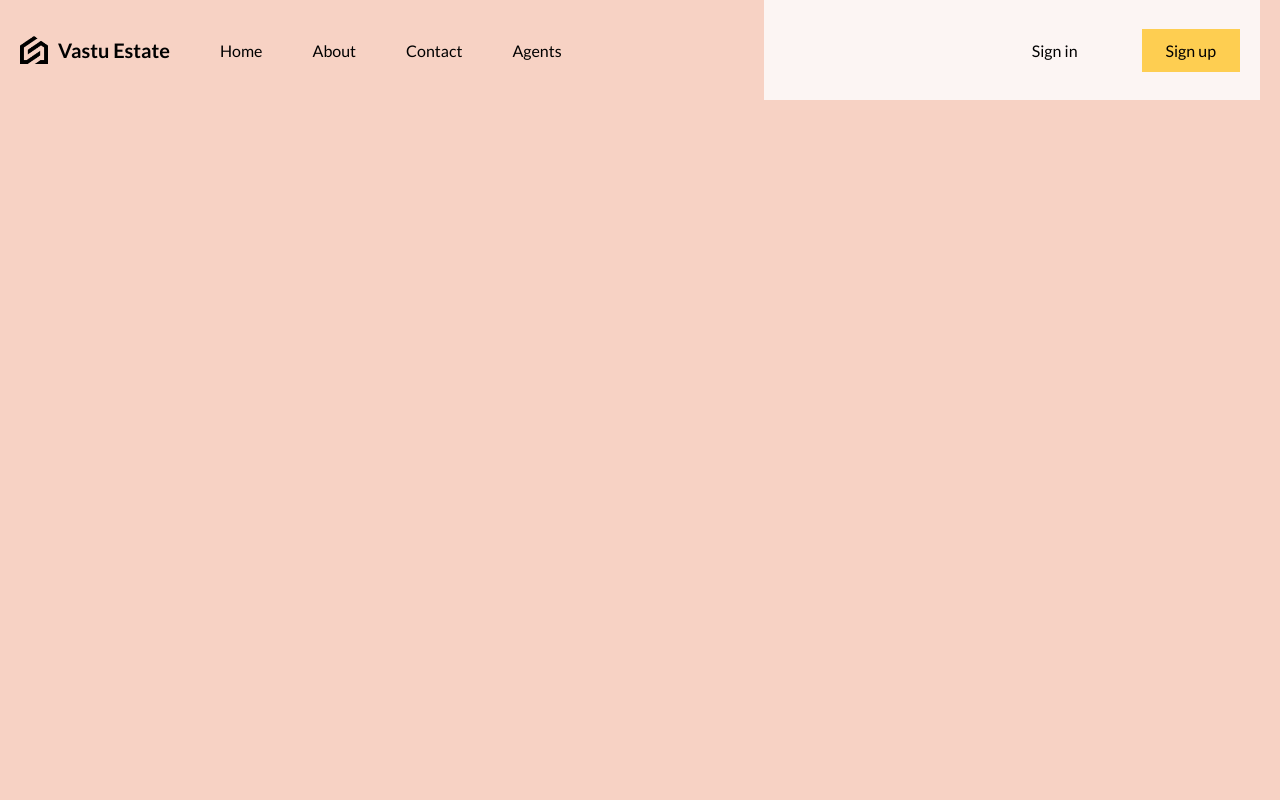
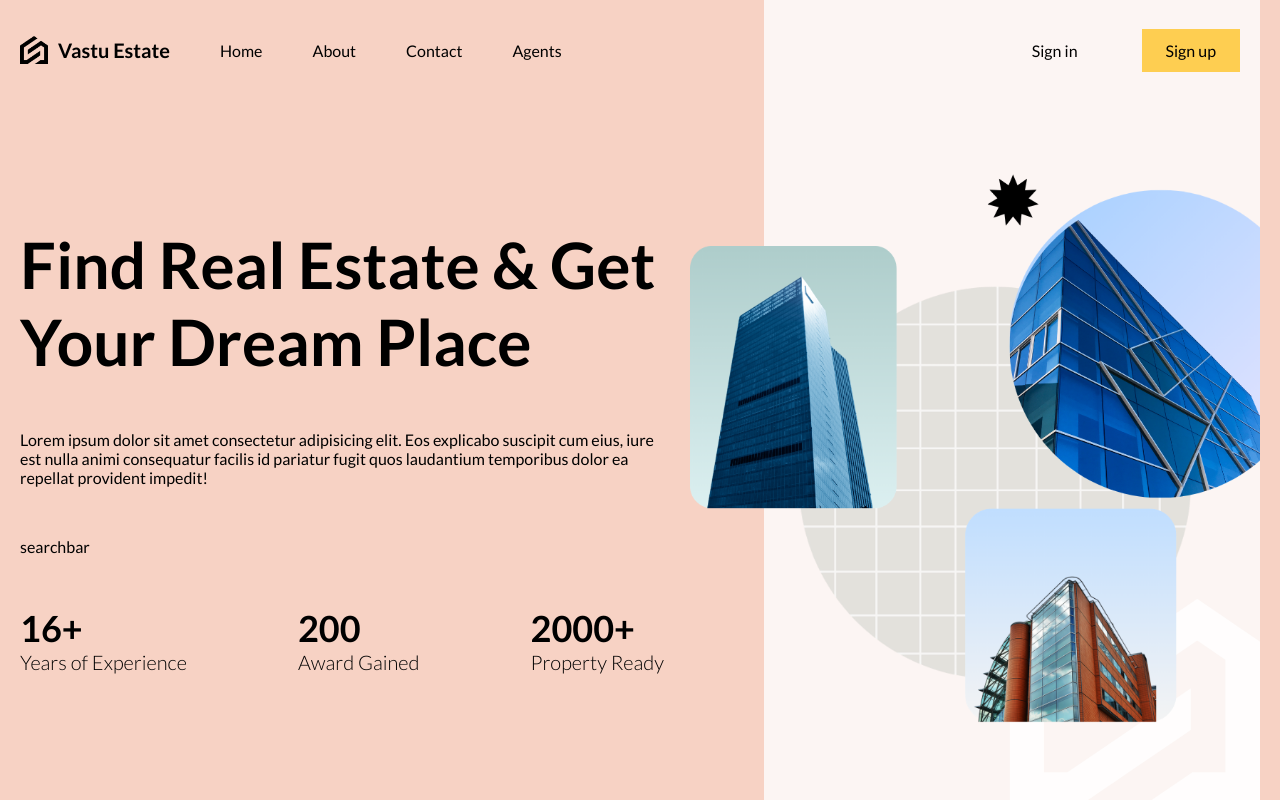
Before and after one commit to siddhbhalodia/real-estate-app, a React (Vite) app: page / in a window 1280 px wide. Shown: the top 807 px of the page. Built offline with nearby package versions, Linux system fonts and the light colour scheme.

Commit message:
Working on Home Page

```diff
--- a/src/App.jsx
+++ b/src/App.jsx
@@ -1,9 +1,16 @@
 import Navbar from "./components/navbar/Navbar"
 import "./layout.scss"
+import HomePage from "./routes/homePage/homePage"
 function App() {
   return (
     <div className="layout">
+      <div className="navbar">
       <Navbar/>
+      </div>
+      <div className="content">
+        <HomePage/>
+      </div>
+
     </div>
   )
 }
--- /dev/null
+++ b/src/components/searchBar/SearchBar.jsx
@@ -0,0 +1,13 @@
+import "./searchBar.scss";
+
+function SearchBar() {
+
+
+  return (
+    <div className="searchBar">
+       searchbar
+    </div>
+  );
+}
+
+export default SearchBar;
--- /dev/null
+++ b/src/components/searchBar/searchBar.scss
@@ -0,0 +1,3 @@
+.searchBar {
+
+}
--- a/src/layout.scss
+++ b/src/layout.scss
@@ -7,6 +7,8 @@
     margin-right: auto;
     padding-left: 20px;
     padding-right: 20px;
+    display: flex;
+    flex-direction: column;
 
     @include lg{
         background-color: rgb(247,210,196);
@@ -22,4 +24,7 @@
         background-color: rgb(239,200,200);
         max-width: 640px;
     }
+    .content{
+        flex:1;
+    }
 }
--- /dev/null
+++ b/src/routes/homePage/homePage.jsx
@@ -0,0 +1,40 @@
+import SearchBar from "../../components/searchBar/SearchBar";
+import "./homePage.scss";
+
+function HomePage() {
+  return (
+    <div className="homePage">
+      <div className="textContainer">
+        <div className="wrapper">
+          <h1 className="title">Find Real Estate & Get Your Dream Place</h1>
+          <p>
+            Lorem ipsum dolor sit amet consectetur adipisicing elit. Eos
+            explicabo suscipit cum eius, iure est nulla animi consequatur
+            facilis id pariatur fugit quos laudantium temporibus dolor ea
+            repellat provident impedit!
+          </p>
+          <SearchBar />
+          <div className="boxes">
+            <div className="box">
+              <h1>16+</h1>
+              <h2>Years of Experience</h2>
+            </div>
+            <div className="box">
+              <h1>200</h1>
+              <h2>Award Gained</h2>
+            </div>
+            <div className="box">
+              <h1>2000+</h1>
+              <h2>Property Ready</h2>
+            </div>
+          </div>
+        </div>
+      </div>
+      <div className="imgContainer">
+        <img src="/bg.png" alt="" />
+      </div>
+    </div>
+  );
+}
+
+export default HomePage;
--- /dev/null
+++ b/src/routes/homePage/homePage.scss
@@ -0,0 +1,52 @@
+@import "../../responsive.scss";
+
+.homePage {
+  display: flex;
+  height: 100%;
+
+  .textContainer {
+    flex: 3;
+
+    .wrapper {
+      padding-right: 100px;
+      display: flex;
+      flex-direction: column;
+      justify-content: center;
+      gap: 50px;
+      height: 100%;
+
+
+      .title {
+        font-size: 64px;
+      }
+
+      .boxes {
+        display: flex;
+        justify-content: space-between;
+
+        h1 {
+          font-size: 36px;
+        }
+
+        h2 {
+          font-size: 20px;
+          font-weight: 300;
+        }
+      }
+    }
+  }
+
+  .imgContainer {
+    flex: 2;
+    background-color: #fcf5f3;
+    position: relative;
+    display: flex;
+    align-items: center;
+
+    img {
+      width: 115%;
+      position: absolute;
+      right: 0;
+    }
+  }
+}
```
